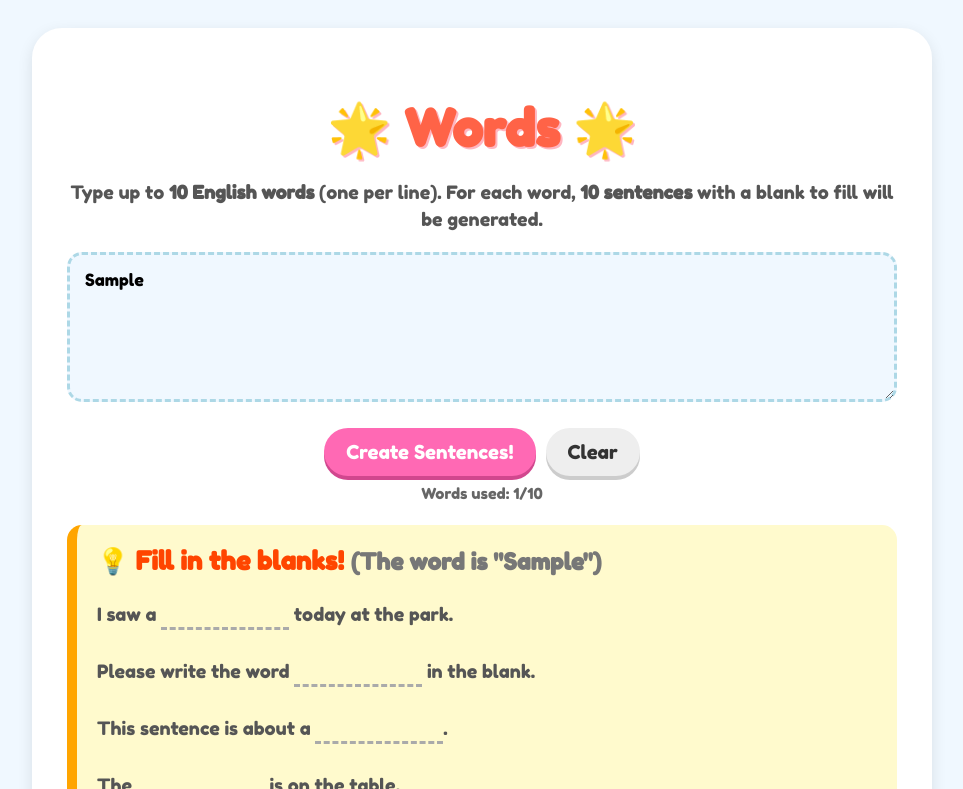
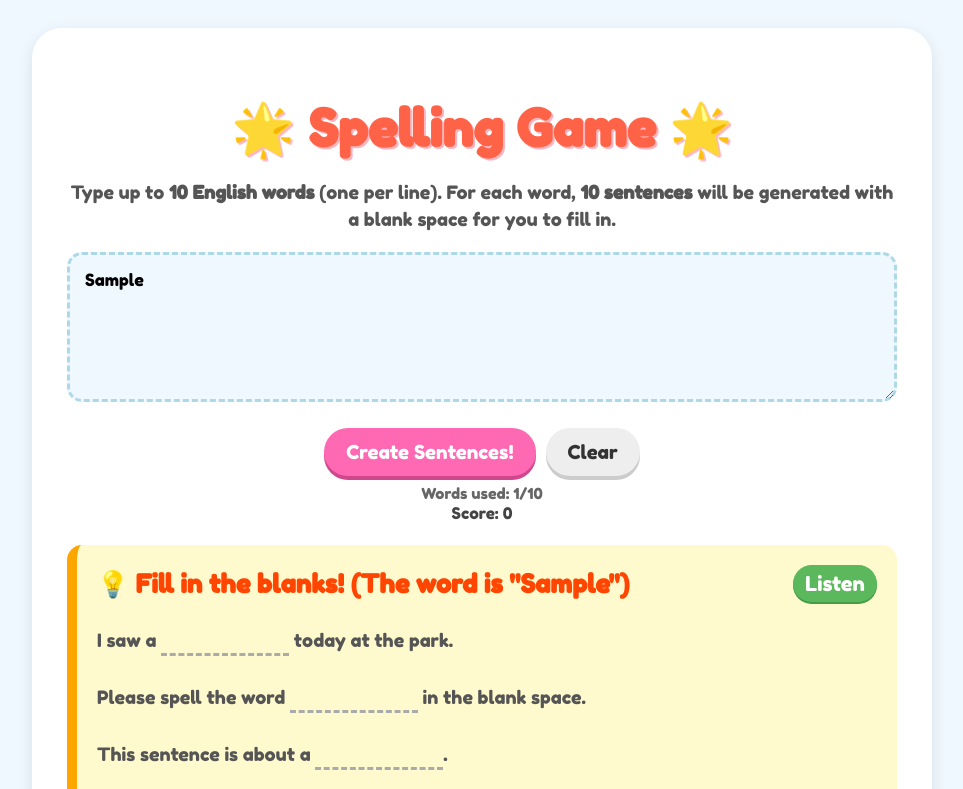
Before and after one commit to robertoz333/words, a plain HTML site: page index.html in a window 1280 px wide. Both pictures are taken after typing "Sample" into the empty fields and a click on the button "Create Sentences!". Shown: the top 789 px of the page, without its empty margins (158-1121 px from the left). Drawn offline with Linux system fonts and the light colour scheme.

Commit message:
Update index.html

```diff
--- a/index.html
+++ b/index.html
@@ -3,7 +3,7 @@
 <head>
   <meta charset="UTF-8" />
   <meta name="viewport" content="width=device-width, initial-scale=1.0" />
-  <title>Words</title>
+  <title>Spelling Game</title>
   <style>
     /* Import a playful font */
     @import url("https://fonts.googleapis.com/css2?family=Fredoka+One&display=swap");
@@ -91,8 +91,24 @@
       border-left: 10px solid var(--section-border);
     }
 
-    .word-title { font-size: 1.6em; color: var(--accent); font-weight: bold; margin-bottom: 10px; }
+    .word-title { font-size: 1.6em; color: var(--accent); font-weight: bold; margin-bottom: 10px; display: flex; align-items: center; justify-content: space-between;}
     .word-meta { font-size: .9em; color: #777; }
+    .listen-button {
+      background-color: #5cb85c;
+      color: white;
+      padding: 6px 12px;
+      border: none;
+      border-radius: 20px;
+      font-size: 0.8em;
+      cursor: pointer;
+      margin-left: 10px;
+      box-shadow: 0 2px #449d44;
+      font-family: "Fredoka One", cursive;
+    }
+    .listen-button:active {
+      transform: translateY(1px);
+      box-shadow: 0 1px #449d44;
+    }
 
     .sentence { font-size: 1.15em; margin-bottom: 12px; line-height: 2.1; }
 
@@ -116,10 +132,10 @@
 </head>
 <body>
   <div id="container">
-    <h1>🌟 Words 🌟</h1>
-    <p>Type up to <strong>10 English words</strong> (one per line). For each word, <strong>10 sentences</strong> with a blank to fill will be generated.</p>
+    <h1>🌟 Spelling Game 🌟</h1>
+    <p>Type up to <strong>10 English words</strong> (one per line). For each word, <strong>10 sentences</strong> will be generated with a blank space for you to fill in.</p>
 
-    <textarea id="wordInput" rows="10" placeholder="Write your words here... for example:\ncar\nhouse\ndog\nsun\nball\napple\nbook\ntree\nwater\nchair"></textarea>
+    <textarea id="wordInput" rows="10" placeholder="Type your words here... for example:\nsun\nsea\nschool\nbook\ncar\ndog\ncat\ntree\nflowers\nhouse"></textarea>
 
     <div class="controls">
       <button id="btnGenerate">Create Sentences!</button>
@@ -127,11 +143,19 @@
     </div>
 
     <div id="helper" class="helper"></div>
+    <div id="scoreDisplay">Score: 0</div>
     <div id="output"></div>
   </div>
 
   <script>
     const MAX_WORDS = 10;
+    let score = 0;
+    const scoreDisplay = document.getElementById("scoreDisplay");
+
+    function updateScore(delta) {
+      score += delta;
+      scoreDisplay.textContent = `Score: ${score}`;
+    }
 
     function escapeRegex(s) {
       return s.replace(/[\-\/\\^$*+?.()|[\]{}]/g, "\\$&");
@@ -140,133 +164,166 @@
     function checkWord(inputElement) {
       const userInput = inputElement.value.trim().toLowerCase();
       const correctWord = inputElement.dataset.correct.toLowerCase();
+      const isChecked = inputElement.dataset.checked === "true";
 
       inputElement.classList.remove("correct", "incorrect");
-      if (!userInput) return;
-      inputElement.classList.add(userInput === correctWord ? "correct" : "incorrect");
+
+      if (!userInput) {
+        if (isChecked) {
+          updateScore(-1);
+          inputElement.dataset.checked = "false";
+        }
+        return;
+      }
+
+      if (userInput === correctWord) {
+        inputElement.classList.add("correct");
+        if (!isChecked) {
+          updateScore(1);
+          inputElement.dataset.checked = "true";
+        }
+      } else {
+        inputElement.classList.add("incorrect");
+        if (isChecked) {
+          updateScore(-1);
+          inputElement.dataset.checked = "false";
+        }
+      }
     }
 
-    // Predefined sentences for known words
+    // New function to speak the word
+    function speakWord(buttonElement) {
+      if ('speechSynthesis' in window) {
+        const word = buttonElement.dataset.word;
+        const utterance = new SpeechSynthesisUtterance(word);
+        utterance.lang = 'en-US'; // Set language to English
+        window.speechSynthesis.speak(utterance);
+      } else {
+        alert("The Web Speech API is not supported in this browser. Please try Chrome or Firefox.");
+      }
+    }
+
+    // Pre-defined sentences for known words in English
     const wordSentenceMap = {
-      car: [
-        "You drive it on the road; it has four wheels.",
-        "My dad washes his shiny red .... every weekend.",
-        "The toy .... goes 'vroom vroom' across the floor.",
-        "We need to put gasoline in the .....",
-        "A family can take a road trip in their .....",
-        "It has an engine, seats, and a steering wheel.",
-        "A traffic jam happens when there are too many .... on the street.",
-        "Before crossing the street, you should look both ways for any .....",
-        "The mechanic is fixing the broken .....",
-        "We parked our .... in the garage to keep it safe.",
-      ],
-      house: [
-        "It's a building where a family lives.",
-        "My .... has a kitchen, a living room, and bedrooms.",
-        "The roof of the .... keeps the rain out.",
-        "I love coming back to my cozy .... after school.",
-        "The mailman brings letters to our .....",
-        "Our .... has a bright blue front door.",
-        "We have a big, green garden behind our .....",
-        "My address tells people where my .... is located.",
-        "At night, we turn on all the lights inside our .....",
-        "A chimney lets smoke out from the fireplace in a .....",
-      ],
-      dog: [
-        "It's a pet that barks and wags its tail.",
-        "My .... loves to go for walks in the park.",
-        "This animal is known as 'man's best friend'.",
-        "The .... was chewing on a bone.",
-        "The little puppy will grow up to be a big ....",
-        "I have to feed my .... every morning and night.",
-        "When the doorbell rings, my .... starts to bark loudly.",
-        "You should be gentle when you pet a friendly .....",
-        "The sheep were herded by a clever sheep....",
-        "A leash helps you walk your .... safely.",
-      ],
       sun: [
-        "It's the big, bright star that gives us light during the day.",
+        "The bright star that gives us light and warmth during the day.",
         "The .... rises in the morning and sets in the evening.",
-        "Plants need light from the .... to grow.",
+        "Plants need the light from the .... to grow.",
         "On a clear day, the .... shines brightly in the sky.",
-        "We wear sunglasses to protect our eyes from the .....",
-        "It is very hot on the surface of the .....",
+        "We wear ....glasses to protect our eyes.",
+        "The surface of the .... is very hot.",
         "A sunflower is a plant that turns to face the .....",
         "Without the ...., our planet would be a cold, dark place.",
         "You can get a sunburn if you stay in the .... for too long.",
-        "The moon reflects the light from the .....",
+        "The moon reflects the light of the .....",
       ],
-      ball: [
-        "It's a round toy that you can throw, catch, and kick.",
-        "The children were playing with a .... in the yard.",
-        "A basketball player bounces the .....",
-        "A soccer player kicks the .... into the goal.",
-        "A tennis player hits the .... with a racket.",
-        "The baby loves to play with a soft, colorful .....",
-        "The .... rolled down the hill and into a puddle.",
-        "Let's play a game of catch with this .....",
-        "The bowling .... is very heavy and has three holes.",
-        "A beach .... is light and gets blown by the wind.",
+      sea: [
+        "It is a very large body of salt water.",
+        "I love to swim in the .... during the summer.",
+        "The waves of the .... crash onto the shore.",
+        "Fish live deep in the .....",
+        "Many people go to the .... on vacation to relax.",
+        "The beach is a great place to get ....",
+        "The sound of the ocean waves from the .... is very relaxing.",
+        "I built a sandcastle near the .....",
+        "When it is hot, we go to the .... to cool down.",
+        "The wind blows lightly and ripples the surface of the .....",
       ],
-      apple: [
-        "It's a round fruit that can be red or green.",
-        "An .... a day keeps the doctor away.",
-        "I like to eat a crunchy .... for a snack.",
-        "This sweet fruit grows on trees in an orchard.",
-        "You can make a pie or juice with this fruit.",
-        "The teacher had a shiny red .... on her desk.",
-        "A worm was hiding inside my .....",
-        "I like to dip my .... slices in peanut butter.",
-        "The core of an .... has seeds inside it.",
-        "Snow White ate a poisoned .... and fell asleep.",
+      school: [
+        "It is a place where children go to learn.",
+        "Today at .... I learned how to do division.",
+        "The .... building is very big and has many classrooms.",
+        "You have to go to .... to meet your friends.",
+        "The first day of .... is always exciting.",
+        "My teacher at .... helped me with my homework.",
+        "When classes are over, I walk out of the .....",
+        "At .... we have recess and play games together.",
+        "Books are essential for studying at .....",
+        "My .... has a large playground where we can play.",
       ],
       book: [
         "It has many pages with words and pictures.",
-        "I love to read a good .... before bed.",
+        "I like to read a good .... before bed.",
         "The library is a quiet place full of .....",
         "You turn the pages to read the story inside.",
         "An author is a person who writes a .....",
-        "I use a bookmark to save my place in my .....",
+        "I use a bookmark to save my page in my .....",
         "The story was about a brave knight and a dragon.",
         "The cover of the .... has a beautiful illustration.",
         "Chapter one is on the first page of the .....",
         "You can learn about dinosaurs from a science .....",
       ],
+      car: [
+        "You drive it on the road; it has four wheels.",
+        "My dad washes his shiny red .... every weekend.",
+        "The toy .... makes a 'vroom vroom' sound on the floor.",
+        "We need to get gas for the .....",
+        "A family can take a road trip in a ....",
+        "It has an engine, seats, and a steering wheel.",
+        "A traffic jam happens when there are too many .... on the street.",
+        "Before you cross the street, you must look both ways for any .....",
+        "The mechanic is fixing the broken .....",
+        "We parked our .... in the garage to keep it safe.",
+      ],
+      dog: [
+        "It is a pet that barks and wags its tail.",
+        "My .... loves to go for walks in the park.",
+        "This animal is known as 'man's best friend'.",
+        "The .... was chewing on a bone.",
+        "The tiny puppy will grow into a big .....",
+        "I have to feed my .... every morning and evening.",
+        "When the doorbell rings, my .... starts to bark loudly.",
+        "You should be gentle when you pet a friendly .....",
+        "The sheep were rounded up by a clever sheep .....",
+        "A leash helps you walk your .... safely.",
+      ],
+      cat: [
+        "It is a pet that purrs and loves to sleep.",
+        "My .... rubs against my legs for attention.",
+        "Sometimes the .... loves to climb trees.",
+        "The .... fell asleep on the warm couch.",
+        "....s love to chase mice.",
+        "When my .... is hungry, it meows for food.",
+        "I bought some new toys for my .....",
+        "The .... has bright eyes that shine in the dark.",
+        "The .... licks its paw to clean its face.",
+        "I like to watch the .... play with a ball of yarn.",
+      ],
       tree: [
-        "It's a tall plant with a trunk, branches, and leaves.",
+        "It is a tall plant with a trunk, branches, and leaves.",
         "Birds often build their nests in a .....",
-        "In the fall, the leaves of the .... change color.",
+        "In the autumn, the leaves on the .... change color.",
         "A .... provides cool shade on a hot day.",
         "Paper is made from the wood of a .....",
-        "A squirrel quickly ran up the side of the .....",
+        "A squirrel scampered quickly up the side of the ....",
         "We have a swing hanging from a big branch of a .....",
         "The roots of a .... grow deep into the ground.",
         "We decorated the Christmas .... with lights and ornaments.",
-        "An acorn is the seed that can grow into a mighty oak .....",
+        "An acorn is the seed that can grow a mighty oak .....",
       ],
-      water: [
-        "It's a clear liquid that you drink when you are thirsty.",
-        "You should drink plenty of .... every day.",
-        "Fish can't live without .....",
-        "We use soap and .... to wash our hands.",
-        "When it gets very cold, .... turns into ice.",
-        "A boat floats on top of the .....",
-        "Rain is .... that falls from the clouds.",
-        "Let's go for a swim in the cool .... of the lake.",
-        "You need to .... the plants so they can grow.",
-        "A river is a large, flowing body of .....",
+      flowers: [
+        "They are colorful plants that grow in gardens.",
+        "The .... smell so nice in the spring.",
+        "I gave a bouquet of .... to my grandmother.",
+        "Bees love to suck the nectar from .....",
+        "There are so many different types of .... in the field.",
+        "I enjoy watering the .... in my garden.",
+        "A meadow full of .... is a beautiful sight.",
+        "I learned the names of different .... in school.",
+        "The .... have bloomed in all sorts of colors.",
+        "I planted some seeds to grow some .....",
       ],
-      chair: [
-        "It's a piece of furniture with four legs that you can sit on.",
-        "I sat on the .... to eat my dinner at the table.",
-        "The classroom was full of desks and .....",
-        "The baby sat in a high .....",
-        "The cat was sleeping on the comfy .....",
-        "Please pull up a .... and join us.",
-        "The king and queen sat on fancy thrones, which are a type of .....",
-        "This wooden .... is a little hard to sit on.",
-        "A rocking .... moves back and forth.",
-        "There are four .... around our kitchen table.",
+      house: [
+        "It is a building where a family lives.",
+        "My .... has a kitchen, a living room, and bedrooms.",
+        "The roof of the .... keeps out the rain.",
+        "I love coming back to my cozy .... after school.",
+        "The mailman delivers letters to our .....",
+        "Our .... has a bright blue front door.",
+        "We have a big green backyard behind our .....",
+        "My address tells people where my .... is located.",
+        "At night, we turn on all the lights inside our .....",
+        "A chimney allows smoke to escape from a fireplace in a .....",
       ],
     };
 
@@ -275,25 +332,25 @@
       const w = word;
       const samples = [
         `I saw a ${w} today at the park.`,
-        `Please write the word ${w} in the blank.`,
+        `Please spell the word ${w} in the blank space.`,
         `This sentence is about a ${w}.`,
         `The ${w} is on the table.`,
-        `Can you spell ${w}?`,
+        `Can you spell the word ${w}?`,
         `I lost my ${w} this morning.`,
-        `Look at that ${w} over there!`,
+        `Look at that beautiful ${w} over there!`,
         `Do you like this ${w}?`,
         `I need a ${w} for my project.`,
         `We talked about the ${w} in class.`,
-        `Yesterday I bought a ${w}.`,
+        `I bought a ${w} yesterday.`,
         `Here comes the ${w}!`,
         `That ${w} is very important.`,
-        `Please don't forget your ${w}.`,
+        `Please do not forget your ${w}.`,
         `This ${w} belongs to me.`,
       ];
       return samples.slice(0, 10);
     }
 
-    // Builds a sentence's nodes by replacing ALL occurrences of the placeholder or word with an <input>
+    // Builds sentence nodes by replacing ALL occurrences of the placeholder or word with an <input>
     function buildSentenceNodes(sentence, lowerCaseWord) {
       const sentenceP = document.createElement("p");
       sentenceP.className = "sentence";
@@ -320,10 +377,10 @@
         sentenceP.appendChild(input);
         lastIndex = match.index + match[0].length;
       }
-      // Rest of the sentence
+      // Remainder of the sentence
       sentenceP.appendChild(document.createTextNode(sentence.slice(lastIndex)));
 
-      // If no occurrences are found, add an input at the end (avoids sentences without blanks)
+      // If no match is found, add an input at the end (prevents sentences without blanks)
       if (!anyMatch) {
         const spacer = document.createTextNode(" ");
         sentenceP.appendChild(spacer);
@@ -348,7 +405,17 @@
 
       const title = document.createElement("div");
       title.className = "word-title";
-      title.innerHTML = `💡 Fill in the blanks! <span class="word-meta">(The word is "${word}")</span>`;
+      const titleText = document.createElement("span");
+      titleText.textContent = `💡 Fill in the blanks! (The word is "${word}")`;
+      title.appendChild(titleText);
+
+      const listenButton = document.createElement("button");
+      listenButton.textContent = "Listen";
+      listenButton.className = "listen-button";
+      listenButton.setAttribute("data-word", word);
+      listenButton.onclick = () => speakWord(listenButton);
+      title.appendChild(listenButton);
+
       section.appendChild(title);
 
       sentences.slice(0, 10).forEach((sentence) => {
@@ -364,6 +431,7 @@
       const outputDiv = document.getElementById("output");
       const helper = document.getElementById("helper");
       outputDiv.innerHTML = "";
+      updateScore(-score); // Reset score
 
       // Normalize and limit to 10 words, remove empty lines and duplicates
       let words = raw
@@ -403,6 +471,7 @@
       document.getElementById("wordInput").value = "";
       document.getElementById("output").innerHTML = "";
       document.getElementById("helper").textContent = "";
+      updateScore(-score);
       document.getElementById("wordInput").focus();
     });
 
```
